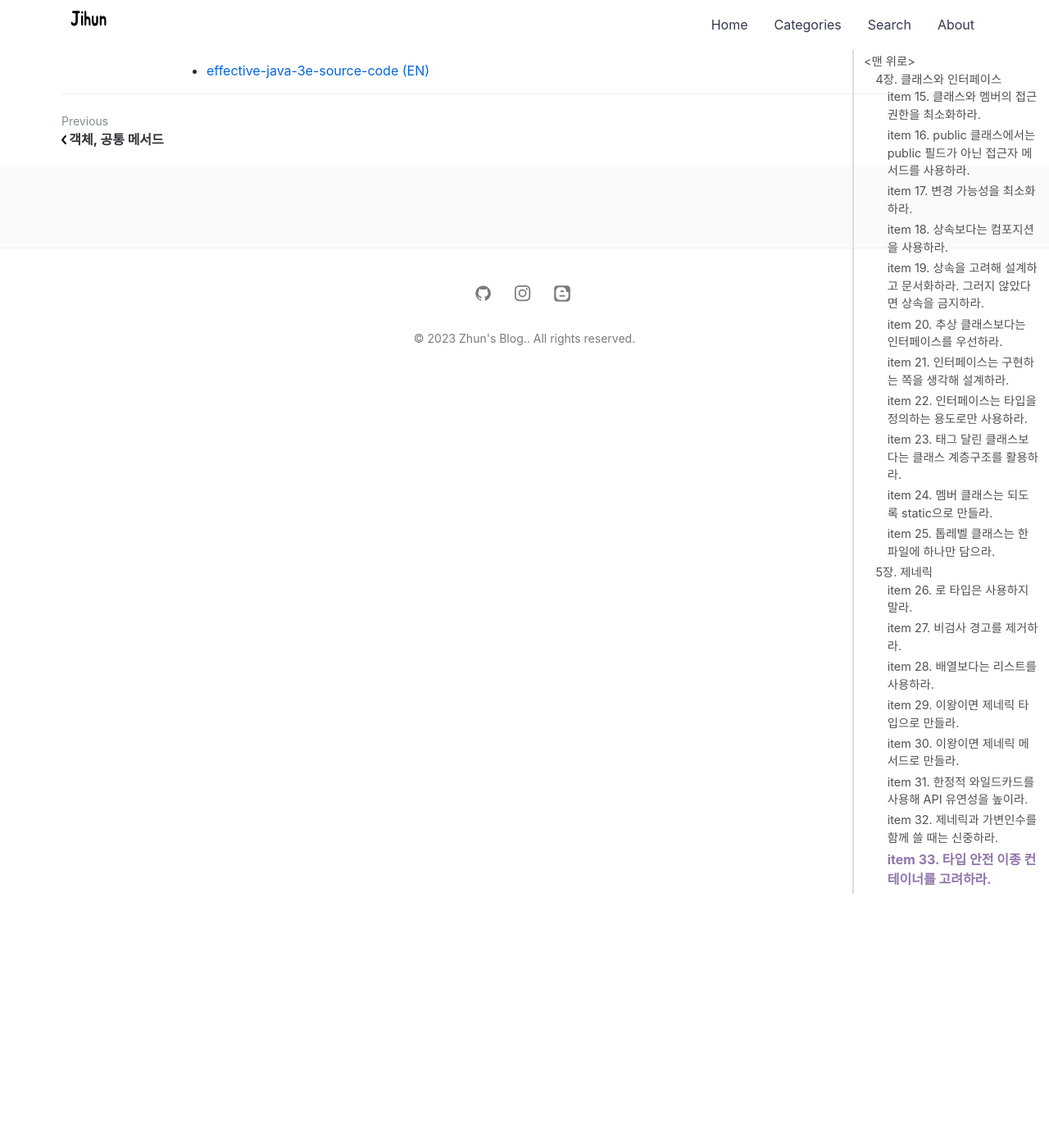
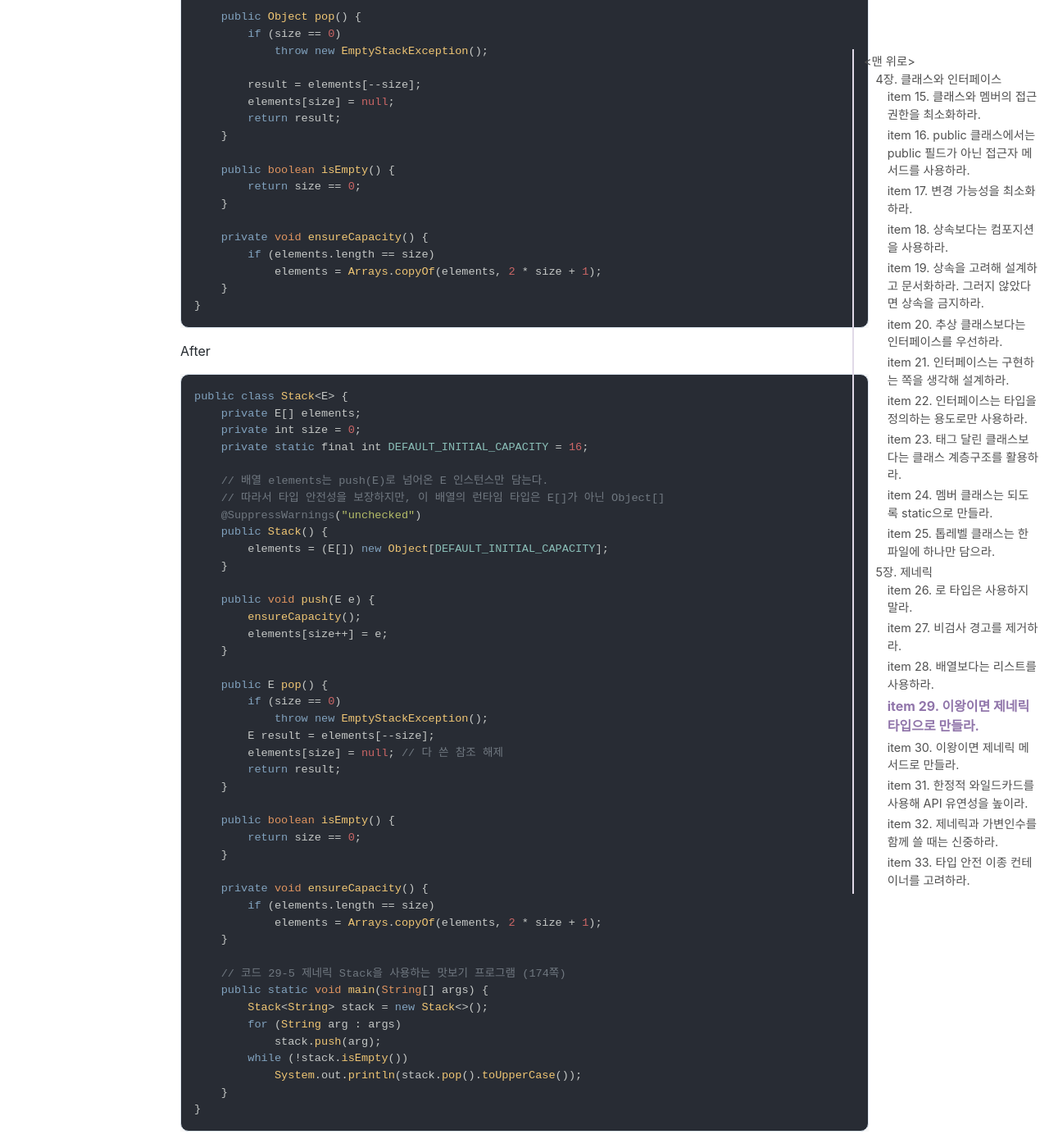
Before and after one commit to jihunparkme/jihunparkme.github.io, a Jekyll site: the page built from _posts/2023-04-22-Effective-Java-Class-Interface-Generics.md, in a window 1280 px wide and 1400 px high, scrolled down 18785 px. Shown: the whole window at 82% size. Built offline with Jekyll 4.4.1, drawn with Linux system fonts in a browser that asks for light colours; nearby versions of some CDN libraries; comment, search, counter and statistics services are not loaded; some of the changed text lies outside the part shown.

Commit message:
[EJ] item 29. 이왕이면 제네릭 타입으로 만들라.

````diff
--- a/_posts/2023-04-22-Effective-Java-Class-Interface-Generics.md
+++ b/_posts/2023-04-22-Effective-Java-Class-Interface-Generics.md
@@ -765,6 +765,112 @@
 
 📖
 
+일반 클래스를 제네릭 클래스로 만들기
+- 클래스 선언에 타입 매개변수를 추가하기.
+- 배열 타입을 적절한 타입 매개변수로 바꾸기.
+  - 방법1. E와 같이 실체화 불가 타입으로 배열을 만들 수 없으므로 Obejct 배열을 생성한 후 제네릭 배열로 형변환하기
+    - 가독성이 좋고, 형병환을 배열 생성 시 단 합 번만 수행.
+    - 단, 힙 오염(배열의 런타임 타입이 컴파일타임 타입과 달라서 발생하는 현상)을 일으키는 단점이 존재
+    ```java
+    @SuppressWarnings("unchecked")
+    public Stack() {
+        elements = (E[]) new Object[DEFAULT_INITIAL_CAPACITY];
+    }
+    ```
+  - 방법2. E[] 타입에서 Object[] 타입으로 바꾸기
+    ```java
+    private Object[] elements;
+
+    ...
+
+    @SuppressWarnings("unchecked") E result = (E) elements[--size];
+    ```
+
+Before
+
+```java
+public class Stack {
+    private Object[] elements;
+    private int size = 0;
+    private static final int DEFAULT_INITIAL_CAPACITY = 16;
+
+    public Stack() {
+        elements = new Object[DEFAULT_INITIAL_CAPACITY];
+    }
+
+    public void push(Object e) {
+        ensureCapacity();
+        elements[size++] = e;
+    }
+
+    public Object pop() {
+        if (size == 0)
+            throw new EmptyStackException();
+
+        result = elements[--size];
+        elements[size] = null;
+        return result;
+    }
+
+    public boolean isEmpty() {
+        return size == 0;
+    }
+
+    private void ensureCapacity() {
+        if (elements.length == size)
+            elements = Arrays.copyOf(elements, 2 * size + 1);
+    }
+}
+```
+
+After
+
+```java
+public class Stack<E> {
+    private E[] elements;
+    private int size = 0;
+    private static final int DEFAULT_INITIAL_CAPACITY = 16;
+
+    // 배열 elements는 push(E)로 넘어온 E 인스턴스만 담는다.
+    // 따라서 타입 안전성을 보장하지만, 이 배열의 런타임 타입은 E[]가 아닌 Object[]
+    @SuppressWarnings("unchecked")
+    public Stack() {
+        elements = (E[]) new Object[DEFAULT_INITIAL_CAPACITY];
+    }
+
+    public void push(E e) {
+        ensureCapacity();
+        elements[size++] = e;
+    }
+
+    public E pop() {
+        if (size == 0)
+            throw new EmptyStackException();
+        E result = elements[--size];
+        elements[size] = null; // 다 쓴 참조 해제
+        return result;
+    }
+
+    public boolean isEmpty() {
+        return size == 0;
+    }
+
+    private void ensureCapacity() {
+        if (elements.length == size)
+            elements = Arrays.copyOf(elements, 2 * size + 1);
+    }
+
+    // 코드 29-5 제네릭 Stack을 사용하는 맛보기 프로그램 (174쪽)
+    public static void main(String[] args) {
+        Stack<String> stack = new Stack<>();
+        for (String arg : args)
+            stack.push(arg);
+        while (!stack.isEmpty())
+            System.out.println(stack.pop().toUpperCase());
+    }
+}
+```
+
 <br>
 
 ## item 30. 이왕이면 제네릭 메서드로 만들라.
````
